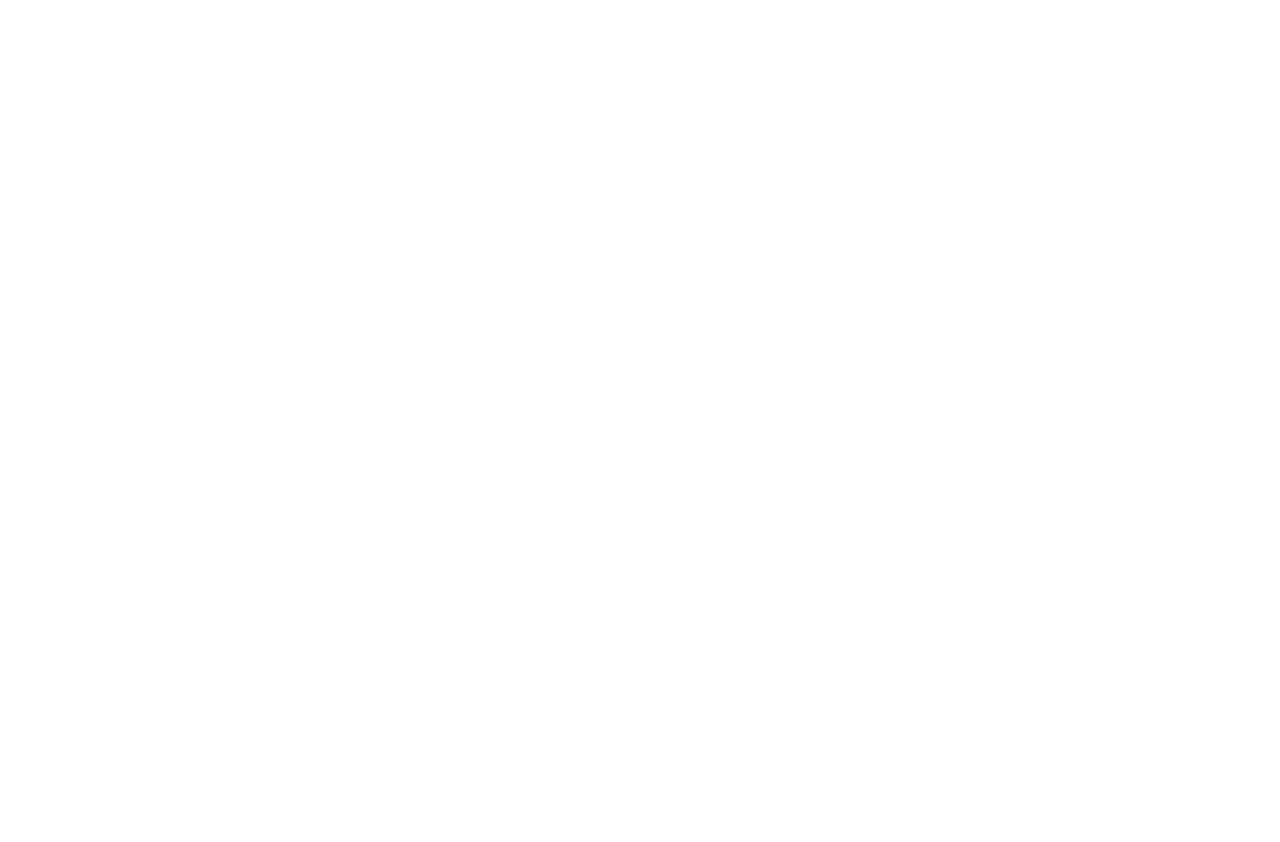
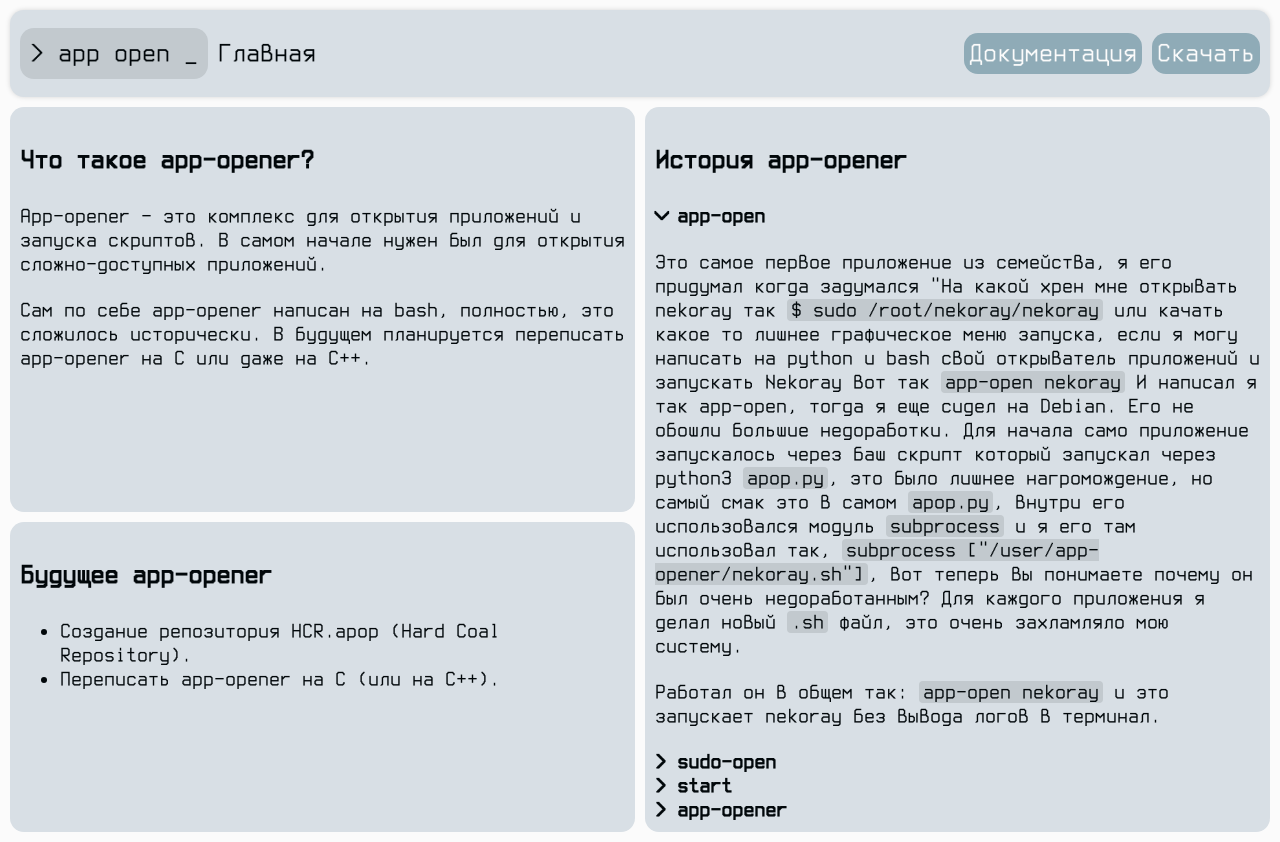
Before and after one commit to stikundra-murtsi/app-opener, a plain HTML site: page docs/index.html in a window 1280 px wide. Before the commit the page ends 800 px from the top, so only its background shows below. Drawn offline with Linux system fonts and the light colour scheme.

Commit message:
update site

```diff
--- a/docs/index.html
+++ b/docs/index.html
@@ -0,0 +1,73 @@
+<!DOCTYPE html>
+
+<head>
+	<title>App opener</title>
+	<meta charset="UTF-8">
+	<link rel="icon" href="img/app-opener_ico.png" sizes="32x32">
+
+	<link rel="stylesheet" href="styles/buttons.css">
+	<link rel="stylesheet" href="styles/cards.css">
+	<link rel="stylesheet" href="styles/head.css">
+	<link rel="stylesheet" href="styles/other.css">
+
+	<meta name="viewport" content="width=device-width, initial-scale=1.0">
+</head>
+
+<body>
+	<div id="header">
+		<div id="site_general">app open _</div>
+		<p id="page_title">Главная</p>
+		<div id="header_buttons">
+			<button class="header_button" id="goto_man">Документация</button>
+			<button class="header_button" id="goto_download">Скачать</button>
+		</div>
+	</div>
+	<div id="helper">
+		<div class="card">
+			<h3 class="card_title">Что такое app-opener?</h3>
+			<p>App-opener - это комплекс для открытия приложений и запуска скриптов. В самом начале нужен был для открытия сложно-доступных приложений.</p>
+			<p>Сам по себе app-opener написан на bash, полностью, это сложилось исторически. В будущем планируется переписать app-opener на C или даже на C++.</p>
+		</div>
+		<div class="card">
+			<h3 class="card_title">Будущее app-opener</h3>
+			<ul>
+				<li>Создание репозитория HCR.apop (Hard Coal Repository).</li>
+				<li>Переписать app-opener на C (или на C++).</li>
+			</ul>
+		</div>
+		<div class="card card_gen_2">
+			<h3 class="card_title">История app-opener</h3>
+
+			<details open>
+				<summary>app-open</summary>
+				<p>Это самое первое приложение из семейства, я его придумал когда задумался "На какой хрен мне открывать nekoray так <span class="code">$ sudo /root/nekoray/nekoray</span> или качать какое то лишнее графическое меню запуска, если я могу написать на python и bash свой открыватель приложений и запускать Nekoray вот так <span class="code">app-open nekoray</span> И написал я так app-open, тогда я еще сидел на Debian. Его не обошли большие недоработки. Для начала само приложение запускалось через баш скрипт который запускал через python3 <span class="code">apop.py</span>, это было лишнее нагромождение, но самый смак это в самом <span class="code">apop.py</span>, внутри его использовался модуль <span class="code">subprocess</span> и я его там использовал так, <span class="code">subprocess ["/user/app-opener/nekoray.sh"]</span>, вот теперь вы понимаете почему он был очень недоработанным? Для каждого приложения я делал новый <span class="code">.sh</span> файл, это очень захламляло мою систему.</p>
+				<p>Работал он в общем так: <span class="code">app-open nekoray</span> и это запускает nekoray без вывода логов в терминал.</p>
+			</details>
+
+			<details>
+				<summary>sudo-open</summary>
+				<p>Это официальный форк app-open, создан он был после перехода на Arch Linux. Из за политики дистрибутива app-open стал нерабочим и не открывался от обычного пользователя. Я действовал сразу, скопировал весь код из <span class="code">apop.py</span> в <span class="code">suop.py</span>, и чуть чуть его переделал чтоб он открывал приложения только от рута.</p>
+				<p>А вообще ничем не отличается от app-open: <span class="code">sudo sudo-open nekoray</span>.</p>
+			</details>
+
+			<details>
+				<summary>start</summary>
+				<p>Оптимизированный открыватель сложно-доступных приложений. Но перед его появлением sudo-open распался и все его <span class="code">.sh</span> файлы я вылил в <span class="code">/usr/bin/</span> и это были несколько дней хаоса. Но потом я осознал, что я app-open мог написать на bash и был бы единый скрипт. Я быстренько изучил логику bash с помощью ChatGPT и пошел делать start. Он был в одном файле, что очень удобно и компактно. Теперь на моем Arch со start стал менее захламленным чем был с app-open.</p>
+				<p>Но его главная проблема в том что все было в одном файле, что мешало расширению.</p>
+				<p>Start - по факту, это участник семейства app-opener: <span class="code">start nekoray</span>.</p>
+			</details>
+			<details>
+				<summary>app-opener</summary>
+				<p>Это огромное обновление start при котором он обрел истинное название app-opener. Цель этой ветки максимальная оптимизация открытия приложений и скриптов. Теперь открывалка стал менее скомканным и имеет так называемые "отсеки":</p>
+				<ul>
+					<li><span class="code">open</span> - открытие приложений.</li>
+					<li><span class="code">start</span> - запуск скриптов.</li>
+					<li><span class="code">help</span>, <span class="code">soft</span>, <span class="code">save</span> - дополнительные функции.</li>
+				</ul>
+				<p>А его обычная команда выглядела так: <span class="code">app open nekoray</span>.</p>
+			</details>
+		</div>
+	</div>
+</body>
+
+<script type="module" src="src/goto.js"></script>
--- a/docs/styles/buttons.css
+++ b/docs/styles/buttons.css
@@ -1,8 +1,8 @@
 :root {
 	/* Настройки базовой кнопки */
 
-	--button-color: azure; /* Цвет кнопки */
-	--button-text-color: black; /* Цвет текста на кнопке */
+	--button-color: #8FABB7; /* Цвет кнопки */
+	--button-text-color: #FBFBFB; /* Цвет текста на кнопке */
 	--button-border-radius: 14px; /* Радиус угла */
 	--button-padding: 5px; /* Внутренние отступы кнопки */
 	--button-anim-time: 0.1s; /* Скорость анимации кнопки */
--- a/docs/styles/cards.css
+++ b/docs/styles/cards.css
@@ -3,16 +3,26 @@
  * .card_title - наименование карточки.
  * */
 
+@font-face {
+	font-family: "Terminus";
+	src: url('Terminus.ttf') format("ttf");
+	font-weight: normal;
+	font-style: normal;
+	image-rendering: pixelated;
+	font-smooth: never;
+	font-display: swap;
+}
+
 :root {
 	/* Настройка карточки */
 
-	--card-color: aqua; /* Цвет карточки */
+	--card-color: #D8DFE5; /* Цвет карточки */
 	--card-border-radius: 14px; /* Значение скругления краев карточки */
 	--card-padding: 10px; /* Внутреннее растояние содержимого карточки от краев */
-	--card-font-family: "Arial"; /* Шрифт карточки */
-	--card-font-size: 14px; /* Размер шрифта карточки */
-	--card-title-size: 24px; /* Размер наименования карточки */
-	--card-text-color: black; /* Цвет текста на карточке */
+	--card-font-family: "Terminus"; /* Шрифт карточки */
+	--card-font-size: 22px; /* Размер шрифта карточки */
+	--card-title-size: 28px; /* Размер наименования карточки */
+	--card-text-color: #01070A; /* Цвет текста на карточке */
 	--card-anim-speed: 0.1s; /* Скорость анимации карточки */
 
 	/* Настройка контейнера с карточками */
--- a/docs/styles/head.css
+++ b/docs/styles/head.css
@@ -5,20 +5,30 @@
  * #site_general   - название сайта.
  * */
 
+@font-face {
+	font-family: "Terminus";
+	src: url('./Terminus.ttf') format("truetype");
+	font-weight: normal;
+	font-style: normal;
+	image-rendering: pixelated;
+	font-smooth: never;
+	font-display: swap;
+}
+
 :root {
 	/* Настройка головы сайта */
 
 	--header-max-top: 0; /* Граница где клейкость пропадает */
-	--header-color: aqua; /* Цвет головы */
-	--header-text-color: black; /* Цвет текста */
+	--header-color: #D8DFE5; /* Цвет головы */
+	--header-text-color: #01070A; /* Цвет текста */
 	--header-shadow-pos: 0px 0px 5px; /* Позиция тени головы */
 	--header-shadow-color: rgba(0, 0, 0, 0.15); /* Цвет тени головы */
 	--header-padding: 10px; /* Внутренний отступ головы */
 	--header-margin: 10px; /* Внешний отступ головы */
-	--header-font-size: 24px; /* Размер шрифта в голове */
+	--header-font-size: 28px; /* Размер шрифта в голове */
 	--header-gap: 10px; /* Отступ между элементами головы */
 	--header-border-radius: 14px; /* Скругление углов */
-	--header-font-family: Arial; /* Шрифт головы */
+	--header-font-family: "Terminus"; /* Шрифт головы */
 
 	/* Настройка остальных элементов головы */
 	--header-addition-color: black; /* Цвет фона для остальных элементов */
@@ -43,6 +53,7 @@
 	display: flex;
 	flex-direction: row;
 	position: sticky;
+	z-index: 15;
 }
 
 #page_title {
@@ -52,6 +63,7 @@
 #header_buttons {
 	/* Описание области кнопок головы сайта */
 
+	font-family: var(--header-font-family);
 	gap: var(--header-gap);
 	margin-left: auto;
 	display: flex;
@@ -63,21 +75,32 @@
 	/* Описание кнопок головы сайта */
 
 	font-size: var(--header-font-size);
+	font-family: var(--header-font-family);
 }
 
 #site_general {
 	/* Описание названия сайта */
 
 	font-size: var(--header-font-size);
+	background-color: color-mix(in srgb, #D8DFE5, black 10%);
+	border-radius: 14px;
+	padding: 10px;
+	transition: background-color ease 0.1s;
+}
+
+#site_general:hover {
+	background-color: color-mix(in srgb, #D8DFE5, black 15%);
+}
+
+#site_general::before {
+	content: ">";
+	display: inline-block;
+	margin-right: 0.5em;
 }
 
 /* Совместимость */
 
 @media (max-width: 800px) {
-	.header_buttons {
-		flex-direction: column; /* Расстановка кнопок в колонку */
-	}
-
 	#header {
 		padding: var(--header-padding); /* Внутренние отступы головы по всем краям */
 	}
@@ -85,8 +108,12 @@
 
 /* Максимальный размер экрана при котором видно название страницы */
 
-@media (max-width: 600px) {
+@media (max-width: 650px) {
 	#page_title {
 		display: none;
 	}
+
+	#header_buttons {
+		flex-direction: column; /* Расстановка кнопок в колонку */
+	}
 }
--- a/docs/styles/other.css
+++ b/docs/styles/other.css
@@ -0,0 +1,59 @@
+@font-face {
+	font-family: "Terminus";
+	src: url('Terminus.ttf') format("ttf");
+	font-weight: normal;
+	font-style: normal;
+	image-rendering: pixelated;
+	font-smooth: never;
+	font-display: swap;
+}
+
+body {
+	padding: 0;
+	margin: 0;
+	background-color: #FBFBFB;
+}
+
+@media (min-width: 800px) {
+	.card_gen_2 {
+		grid-row: 1 / 2 span;
+		grid-column: 2;
+	}
+}
+
+.code {
+	background-color: color-mix(in srgb, #D8DFE5, black 10%);
+	border-radius: 4px;
+	padding-left: 4px;
+	padding-right: 4px;
+	transition: background-color ease 0.1s;
+}
+
+.card:hover .code {
+	background-color: color-mix(in srgb, #D8DFE5, black 15%);
+}
+
+summary {
+	list-style: none;
+	font-size: 22px;
+	font-weight: bold;
+}
+
+summary::-webkit-details-marker {
+	display: none;
+}
+
+summary:hover {
+	cursor: pointer;
+}
+
+summary::before {
+	content: ">";
+	display: inline-block;
+	margin-right: 0.5em;
+	z-index: 1;
+}
+
+details[open] summary::before {
+	transform: rotate(90deg);
+}
```
Also changed, not shown: docs/src/goto.js (added, +19 -0 lines), docs/img/app-opener.png (added), docs/img/app-opener_ico.png (added), docs/img/palitra.txt (added), docs/src/downloads_github_auto.js (added), docs/src/manual_auto.js (added), docs/styles/Terminus.ttf (added).
